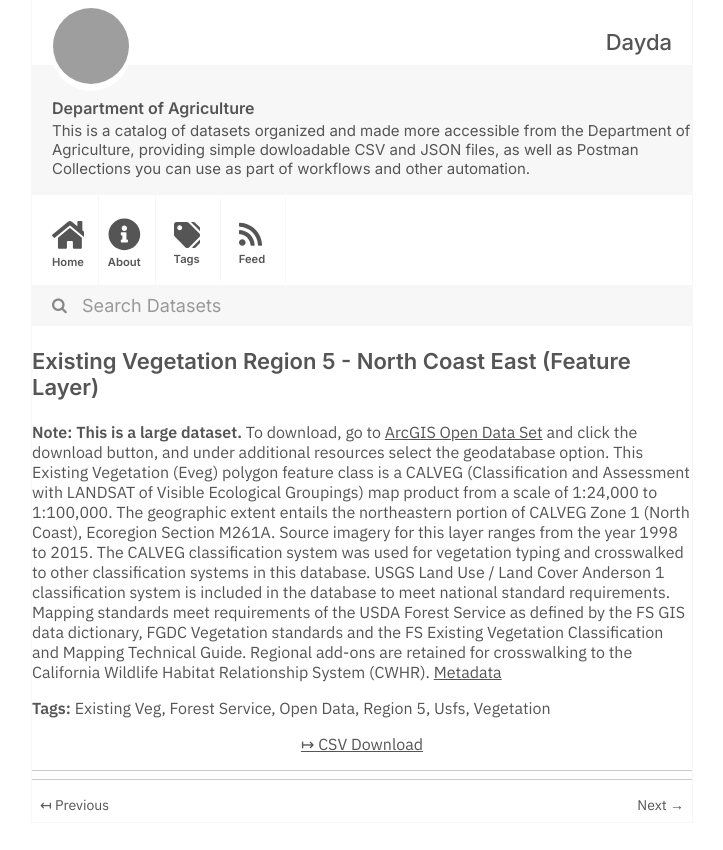
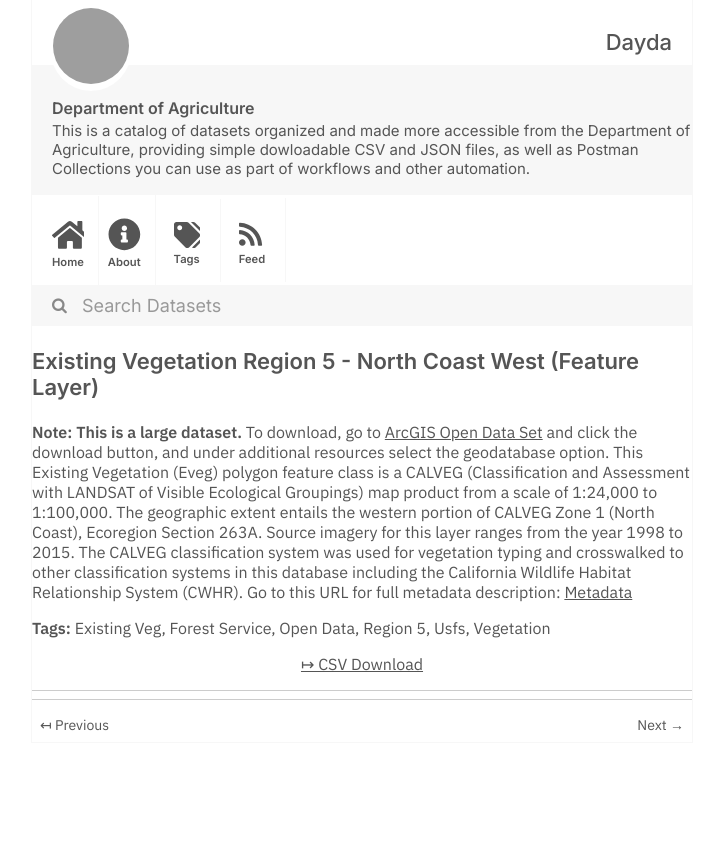
Before and after one commit to dayda-entities/department-of-agriculture, a Jekyll site: the page built from _posts/2020-12-03-existing-vegetation-region-5-n.md, in a window 1280 px wide, cut to the strip 0-850 px from the top of the page. Shown: the whole strip, without its empty margins (278-1001 px from the left). Built offline with Jekyll 4.4.1, drawn with Linux system fonts in a browser that asks for light colours; grey boxes are pictures that could not be loaded.

Commit message:
Publish Data

```diff
--- a/_posts/2020-12-03-existing-vegetation-region-5-n.md
+++ b/_posts/2020-12-03-existing-vegetation-region-5-n.md
@@ -1,7 +1,7 @@
 ---
-title: Existing Vegetation Region 5 - North Coast East (Feature Layer)
-created: '2020-12-03T20:26:40.835449'
-modified: '2021-05-14T15:13:55.566456'
+title: Existing Vegetation Region 5 - North Coast West (Feature Layer)
+created: '2020-12-03T20:26:42.741701'
+modified: '2021-05-14T15:14:06.203538'
 state: active
 type: dataset
 tags:
@@ -13,9 +13,9 @@ tags:
   - Vegetation
 groups: []
 csv_url: >-
-  https://data-usfs.hub.arcgis.com/datasets/d35315f77a5548ddad0821ecd515511c_3.csv?outSR=%7B%22latestWkid%22%3A4269%2C%22wkid%22%3A4269%7D
+  https://data-usfs.hub.arcgis.com/datasets/753e0b386c5a4c4ea9411cb3dcae2efe_5.csv?outSR=%7B%22latestWkid%22%3A4269%2C%22wkid%22%3A4269%7D
 json_url: ''
 layout: post
 
 ---
-<b>Note:</b> <b>This is a large dataset. </b>To download, go to <a href='https://enterprisecontentnew-usfs.hub.arcgis.com/datasets/existing-vegetation-region-5-north-coast-east-feature-layer' target='_blank'>ArcGIS Open Data Set</a> and click the download button, and under additional resources select the geodatabase option. This Existing Vegetation (Eveg) polygon feature class is a CALVEG (Classification and Assessment with LANDSAT of Visible Ecological Groupings) map product from a scale of 1:24,000 to 1:100,000. The geographic extent entails the northeastern portion of CALVEG Zone 1 (North Coast), Ecoregion Section M261A. Source imagery for this layer ranges from the year 1998 to 2015. The CALVEG classification system was used for vegetation typing and crosswalked to other classification systems in this database. USGS Land Use / Land Cover Anderson 1 classification system is included in the database to meet national standard requirements. Mapping standards meet requirements of the USDA Forest Service as defined by the FS GIS data dictionary, FGDC Vegetation standards and the FS Existing Vegetation Classification and Mapping Technical Guide. Regional add-ons are retained for crosswalking to the California Wildlife Habitat Relationship System (CWHR). <a href='https://data.fs.usda.gov/geodata/edw/edw_resources/meta/S_USA.EVMid_R05_NorCoastEast.xml' target='_blank'>Metadata</a>
+<b>Note:</b> <b>This is a large dataset. </b>To download, go to <a href='https://enterprisecontentnew-usfs.hub.arcgis.com/datasets/existing-vegetation-region-5-north-coast-west-feature-layer' target='_blank'>ArcGIS Open Data Set</a> and click the download button, and under additional resources select the geodatabase option. This Existing Vegetation (Eveg) polygon feature class is a CALVEG (Classification and Assessment with LANDSAT of Visible Ecological Groupings) map product from a scale of 1:24,000 to 1:100,000. The geographic extent entails the western portion of CALVEG Zone 1 (North Coast), Ecoregion Section 263A. Source imagery for this layer ranges from the year 1998 to 2015. The CALVEG classification system was used for vegetation typing and crosswalked to other classification systems in this database including the California Wildlife Habitat Relationship System (CWHR). Go to this URL for full metadata description: <a href='https://data.fs.usda.gov/geodata/edw/edw_resources/meta/S_USA.EVMid_R05_NorCoastWest.xml' target='_blank'>Metadata</a>
```
